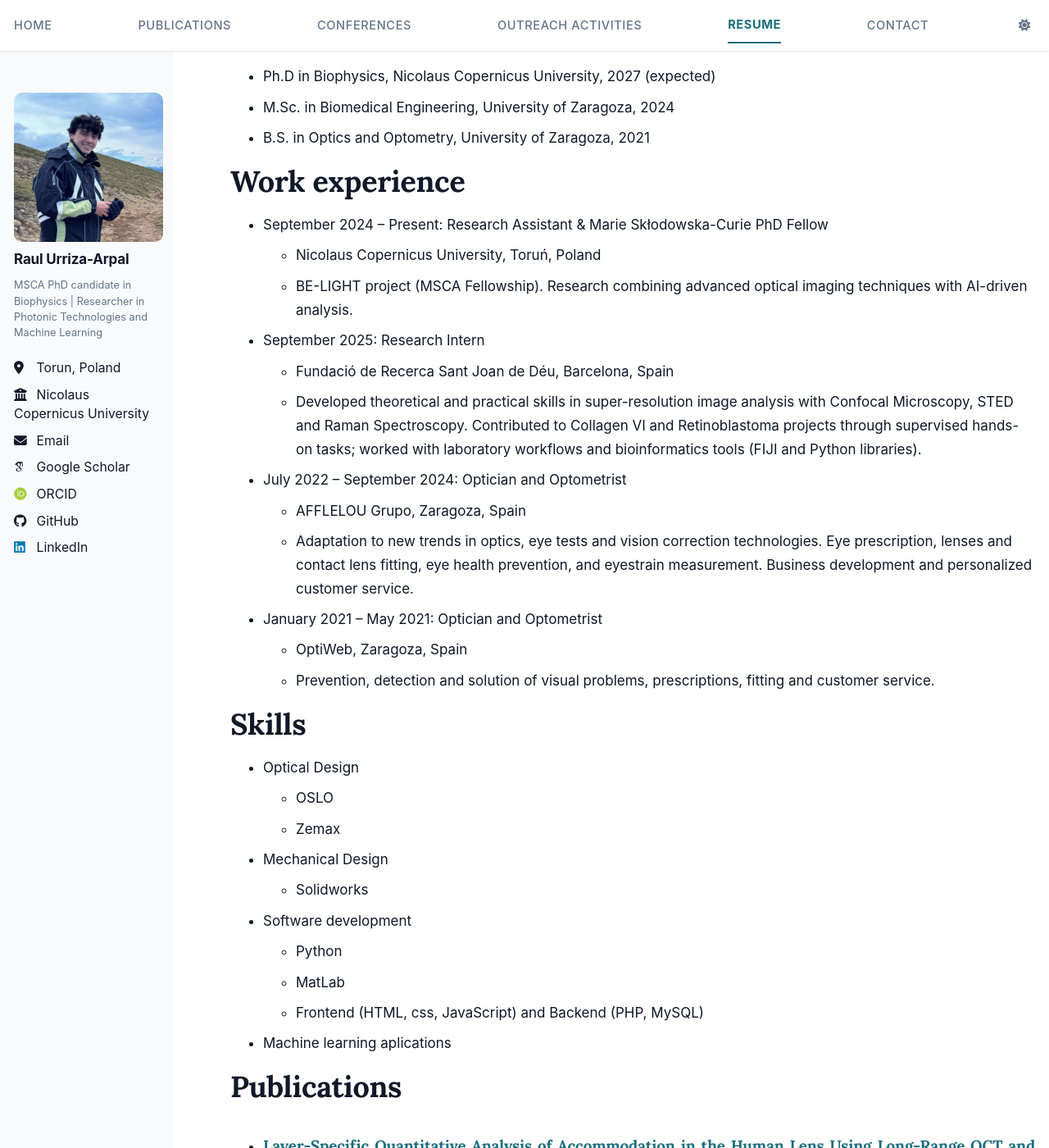
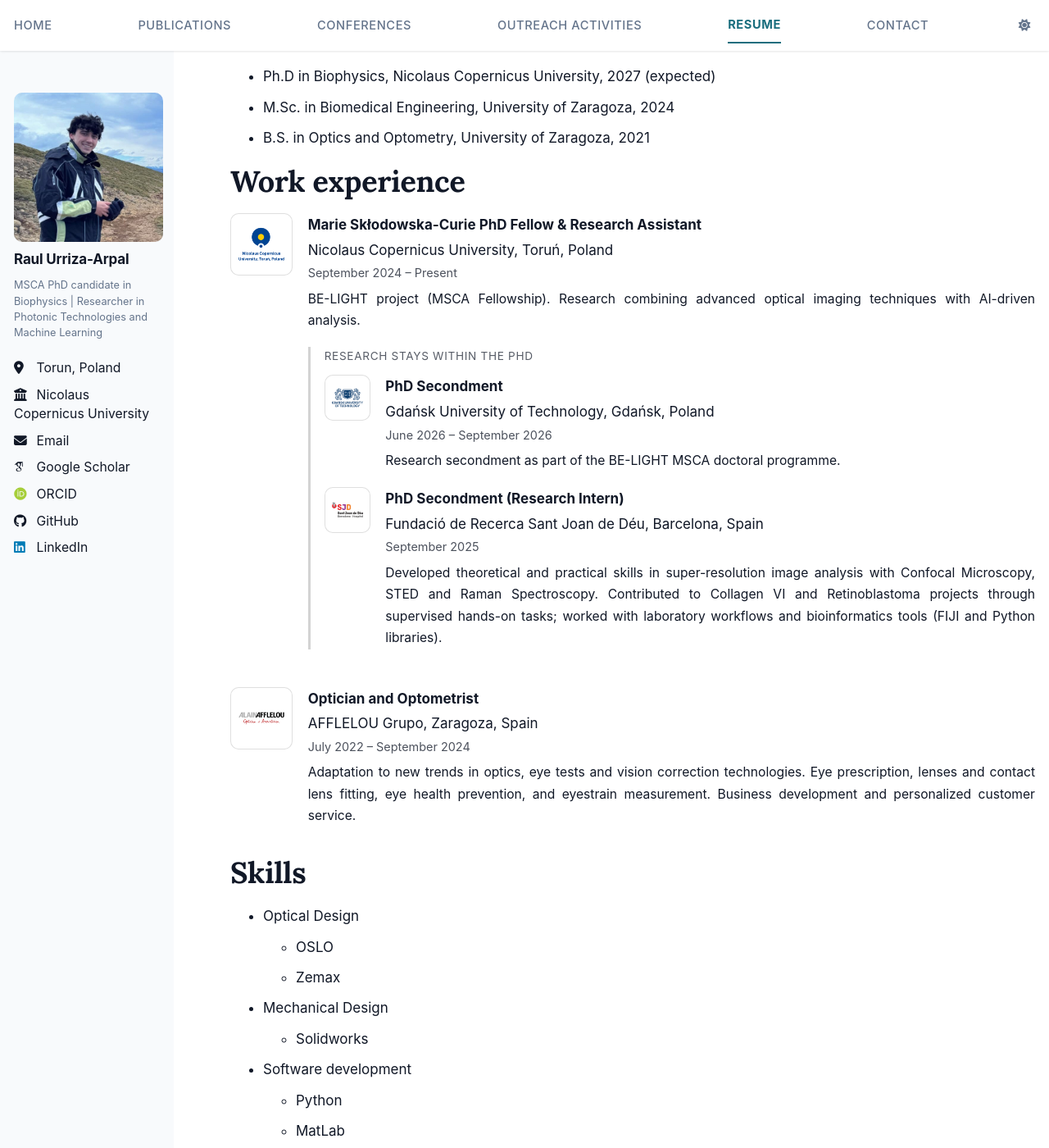
Before and after one commit to RaulUrriza/raulurriza.github.io, a Jekyll site: the page built from _pages/cv.md, in a window 1280 px wide and 1400 px high, scrolled down 519 px. Shown: the whole window at 82% size. Built offline with Jekyll 4.4.1, drawn with Linux system fonts in a browser that asks for light colours; some web fonts are replaced; a script bundle is joined from its source files by our own code; library files that are not in the unit come from our copies.

Commit message:
Work experience modification
I added images, take, put more graphically the work section and secondments, and take out optiweb

```diff
--- a/_pages/cv.md
+++ b/_pages/cv.md
@@ -21,21 +21,53 @@ Education
 
 Work experience
 ======
-* September 2024 – Present: Research Assistant & Marie Skłodowska-Curie PhD Fellow
-  * Nicolaus Copernicus University, Toruń, Poland
-  * BE-LIGHT project (MSCA Fellowship). Research combining advanced optical imaging techniques with AI-driven analysis.
+<div class="xp-list" markdown="0">
 
-* September 2025: Research Intern
-  * Fundació de Recerca Sant Joan de Déu, Barcelona, Spain
-  * Developed theoretical and practical skills in super-resolution image analysis with Confocal Microscopy, STED and Raman Spectroscopy. Contributed to Collagen VI and Retinoblastoma projects through supervised hands-on tasks; worked with laboratory workflows and bioinformatics tools (FIJI and Python libraries).
+  <div class="xp">
+    <div class="xp__logo"><img src="{{ base_path }}/images/logos/ncu.png" alt="Nicolaus Copernicus University logo"></div>
+    <div class="xp__body">
+      <p class="xp__role">Marie Skłodowska-Curie PhD Fellow &amp; Research Assistant</p>
+      <p class="xp__org">Nicolaus Copernicus University, Toruń, Poland</p>
+      <p class="xp__date">September 2024 – Present</p>
+      <p class="xp__desc">BE-LIGHT project (MSCA Fellowship). Research combining advanced optical imaging techniques with AI-driven analysis.</p>
 
-* July 2022 – September 2024: Optician and Optometrist
-  * AFFLELOU Grupo, Zaragoza, Spain
-  * Adaptation to new trends in optics, eye tests and vision correction technologies. Eye prescription, lenses and contact lens fitting, eye health prevention, and eyestrain measurement. Business development and personalized customer service.
+      <div class="xp__sub">
+        <p class="xp__sub-title">Research stays within the PhD</p>
 
-* January 2021 – May 2021: Optician and Optometrist
-  * OptiWeb, Zaragoza, Spain
-  * Prevention, detection and solution of visual problems, prescriptions, fitting and customer service.
+        <div class="xp">
+          <div class="xp__logo"><img src="{{ base_path }}/images/logos/gdansk-tech.png" alt="Gdańsk University of Technology logo"></div>
+          <div class="xp__body">
+            <p class="xp__role">PhD Secondment</p>
+            <p class="xp__org">Gdańsk University of Technology, Gdańsk, Poland</p>
+            <p class="xp__date">June 2026 – September 2026</p>
+            <p class="xp__desc">Research secondment as part of the BE-LIGHT MSCA doctoral programme.</p>
+          </div>
+        </div>
+
+        <div class="xp">
+          <div class="xp__logo"><img src="{{ base_path }}/images/logos/sjd.png" alt="Sant Joan de Déu logo"></div>
+          <div class="xp__body">
+            <p class="xp__role">PhD Secondment (Research Intern)</p>
+            <p class="xp__org">Fundació de Recerca Sant Joan de Déu, Barcelona, Spain</p>
+            <p class="xp__date">September 2025</p>
+            <p class="xp__desc">Developed theoretical and practical skills in super-resolution image analysis with Confocal Microscopy, STED and Raman Spectroscopy. Contributed to Collagen VI and Retinoblastoma projects through supervised hands-on tasks; worked with laboratory workflows and bioinformatics tools (FIJI and Python libraries).</p>
+          </div>
+        </div>
+      </div>
+    </div>
+  </div>
+
+  <div class="xp">
+    <div class="xp__logo"><img src="{{ base_path }}/images/logos/afflelou.png" alt="Alain Afflelou logo"></div>
+    <div class="xp__body">
+      <p class="xp__role">Optician and Optometrist</p>
+      <p class="xp__org">AFFLELOU Grupo, Zaragoza, Spain</p>
+      <p class="xp__date">July 2022 – September 2024</p>
+      <p class="xp__desc">Adaptation to new trends in optics, eye tests and vision correction technologies. Eye prescription, lenses and contact lens fitting, eye health prevention, and eyestrain measurement. Business development and personalized customer service.</p>
+    </div>
+  </div>
+
+</div>
 
 Skills
 ======
--- a/assets/css/main.scss
+++ b/assets/css/main.scss
@@ -41,3 +41,47 @@
     "vendor/font-awesome/solid",
     "vendor/font-awesome/brands"
 ;
+/* ---- Resume: work experience with logos ---- */
+.xp-list { margin: 1em 0 2em; }
+.xp {
+  display: flex;
+  gap: 1.1em;
+  align-items: flex-start;
+  margin-bottom: 1.6em;
+}
+.xp__logo {
+  flex: 0 0 76px;
+  width: 76px;
+  height: 76px;
+  padding: 6px;
+  background: #fff;
+  border: 1px solid rgba(128,128,128,0.25);
+  border-radius: 10px;
+  display: flex;
+  align-items: center;
+  justify-content: center;
+}
+.xp__logo img { max-width: 100%; max-height: 100%; object-fit: contain; margin: 0; }
+.xp__body { flex: 1; min-width: 0; }
+.xp__role { font-weight: bold; margin: 0; }
+.xp__org { margin: 0.1em 0; }
+.xp__date { font-size: 0.85em; opacity: 0.75; margin: 0 0 0.4em; }
+.xp__desc { font-size: 0.92em; margin: 0; }
+.xp__sub {
+  margin-top: 1.1em;
+  padding-left: 1em;
+  border-left: 3px solid rgba(128,128,128,0.35);
+}
+.xp__sub-title {
+  font-size: 0.8em;
+  text-transform: uppercase;
+  letter-spacing: 0.05em;
+  opacity: 0.7;
+  margin: 0 0 0.8em;
+}
+.xp__sub .xp { margin-bottom: 1.1em; }
+.xp__sub .xp__logo { flex-basis: 56px; width: 56px; height: 56px; }
+@media (max-width: 500px) {
+  .xp__logo { flex-basis: 54px; width: 54px; height: 54px; }
+  .xp__sub .xp__logo { flex-basis: 44px; width: 44px; height: 44px; }
+}
```
Also changed, not shown: images/logos/afflelou.png (added), images/logos/gdansk-tech.png (added), images/logos/ncu.png (added), images/logos/sjd.png (added).
